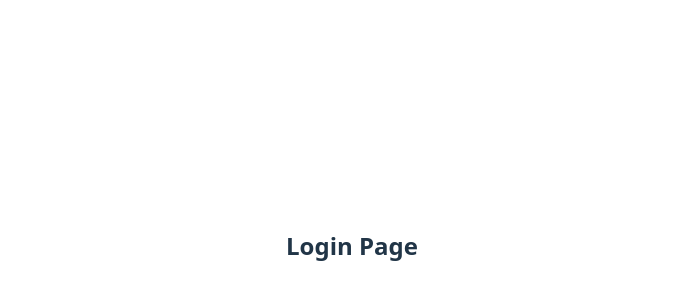
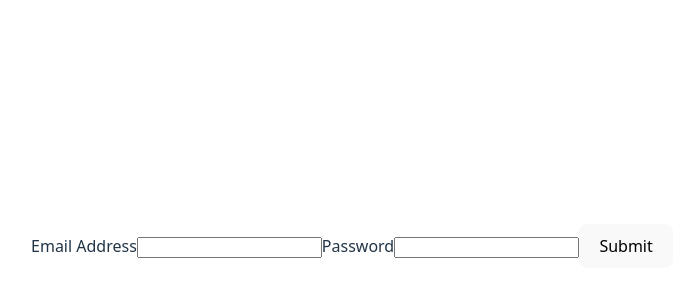
Before and after one commit to snallari/E-commerce-Dashboard, a React (Vite) app in the folder e-commerce/: page /login in a window 1280 px wide. Shown: the part 154-454 px from the top of the page, without its empty margins (288-972 px from the left). Built offline with nearby package versions, Linux system fonts and the light colour scheme.

Commit message:
Guards and Formik

```diff
--- a/e-commerce/src/App.jsx
+++ b/e-commerce/src/App.jsx
@@ -1,24 +1,40 @@
 
 import './App.css'
-import { BrowserRouter, Route, Routes} from 'react-router-dom'
+import { BrowserRouter, Route, Routes } from 'react-router-dom'
 import MainDashboard from './components/MainDashboard'
 import IceCream from './features/icecream/IceCream'
 import Cake from './features/cake/Cake'
 import Users  from './features/users/Users'
+import Authenticate from './components/Authenticate'
 import Login from './components/Login'
-import Authenticate from './components/Authenticate'
 
 function App() {
 
   return (
     <BrowserRouter>
     <Routes>
-      <Route path='/login' element={<Login/>}/>
-      <Route path='/dashboard' element={
+      <Route path="/login" element={<Login />} />
+      <Route path="/main" element={
         <Authenticate>
           <MainDashboard />
         </Authenticate>
-      }/>
+      } />
+      <Route path="/icecream" element={
+        <Authenticate>
+          <IceCream />
+        </Authenticate>
+      } />
+      <Route path="/cake" element={
+        <Authenticate>
+          <Cake />
+        </Authenticate>
+      } />
+      <Route path="/users" element={
+        <Authenticate>
+          <Users />
+        </Authenticate>
+      } />
+
     </Routes>
     </BrowserRouter>
     // <div>
--- a/e-commerce/src/components/Authenticate.jsx
+++ b/e-commerce/src/components/Authenticate.jsx
@@ -1,7 +1,7 @@
 import { Navigate } from "react-router-dom"
 
 function Authenticate({children}){
-    const isLoggedIn=false
+    const isLoggedIn=localStorage.getItem("user")?true:false
     return isLoggedIn?children:<Navigate to="/login" />
 }
 export default Authenticate
--- a/e-commerce/src/components/Login.jsx
+++ b/e-commerce/src/components/Login.jsx
@@ -1,8 +1,69 @@
+import React from 'react';
+import { useFormik } from 'formik';
+import { useNavigate } from 'react-router-dom';
 export default function Login() {
+    const navigate = useNavigate()
+    localStorage.clear()
+    const validate = values => {
+        const errors = {};
+
+        if (!values.password) {
+            errors.password = 'Required';
+        } else if (values.password.length < 8 && (!/[0-9]/.test(values.password) || !/[a-z]/.test(values.password) || !/[A-Z]/.test(values.password))) {
+            errors.password = 'Must be 8 characters or more and include at least one uppercase letter, one lowercase letter, and one number';
+        }
+
+        if (!values.email) {
+            errors.email = 'Required';
+        } else if (!/^[A-Z0-9._%+-]+@[A-Z0-9.-]+\.[A-Z]{2,4}$/i.test(values.email)) {
+            errors.email = 'Invalid email address';
+        }
+
+        return errors;
+    };
+    const formik = useFormik({
+        initialValues: {
+            email: '',
+            password: ''
+        },
+        validateOnBlur: true,
+        onSubmit: values => {
+            console.log(JSON.stringify(values))
+            if (values.email !== " " && values.password !== "") {
+                localStorage.setItem("user", JSON.stringify(values))
+            }
+            navigate('/main')
+        },
+    });
+
+    // Removed redundant handleChange function since Formik's handleChange is used
     return (
-        <div>
-            <h2>Login Page</h2>
-            {/* Add your login form here */}
-        </div>
-    );
+        <form onSubmit={formik.handleSubmit}>
+            <label htmlFor="email">Email Address</label>
+            <input
+                id="email"
+                name="email"
+                type="email"
+                onBlur={formik.handleBlur}
+                onChange={formik.handleChange}
+                value={formik.values.email}
+            />
+            {formik.touched.email && formik.errors.email ? (
+                <div style={{ color: 'red' }}>{formik.errors.email}</div>
+            ) : null}
+            <label htmlFor="password">Password</label>
+            <input
+                id="password"
+                name="password"
+                type="password"
+                onBlur={formik.handleBlur}
+                onChange={formik.handleChange}
+                value={formik.values.password}
+            />
+            {formik.touched.password && formik.errors.password ? (
+                <div style={{ color: 'red' }}>{formik.errors.password}</div>
+            ) : null}
+            <button type="submit" disabled={!formik.isValid || formik.isSubmitting}>Submit</button>
+        </form>
+    )
 }
```
